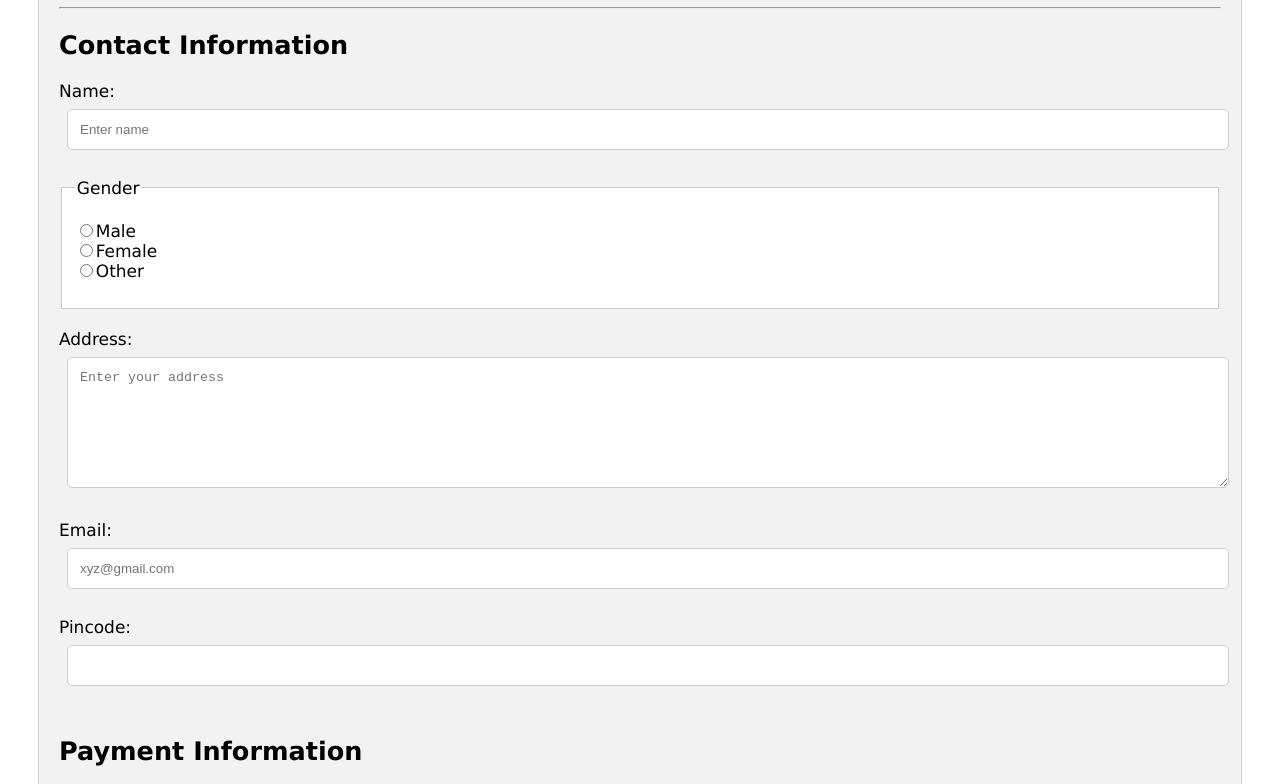
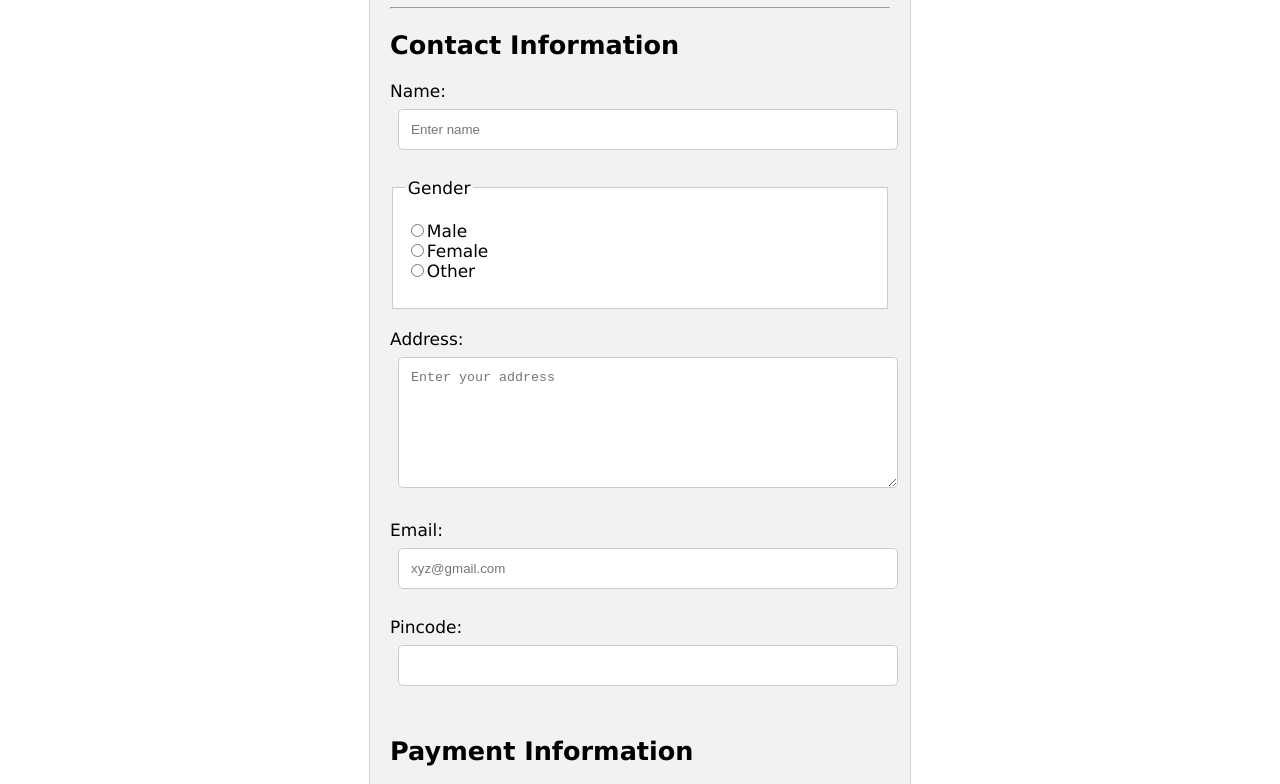
Before and after one commit to Megharaj2004/PaymentForm, a plain HTML site: page index.html in a window 1280 px wide. Shown: the part 108-892 px from the top of the page. Drawn offline with Linux system fonts and the light colour scheme.

Commit message:
Update style.css

```diff
--- a/style.css
+++ b/style.css
@@ -15,6 +15,8 @@ body{
     padding: 5px 20px 15px 20px;
     border: 1px solid lightgray;
     border-radius: 5px;
+    width: 45%;
+    margin: 0 auto;
 }
 
 input[type="text"],
```
